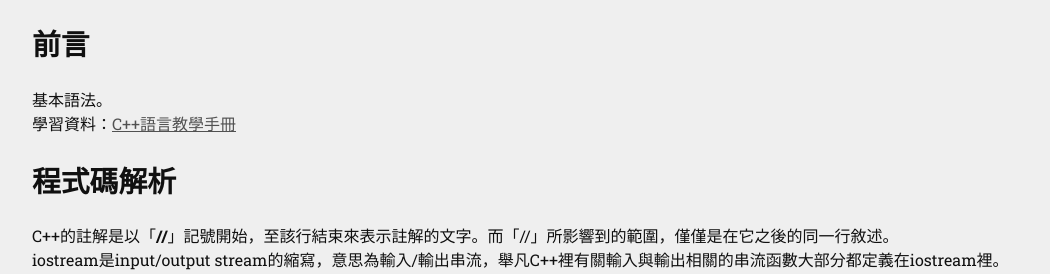
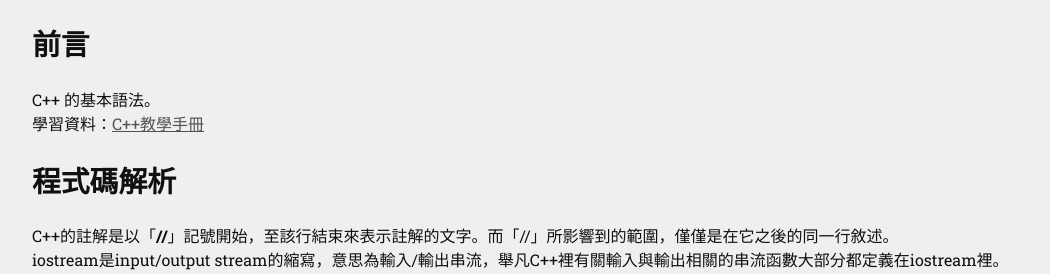
Before and after one commit to ericwang1013/ericwang1013.github.io, a Jekyll site: the page built from _posts/2022-01-08-cpp-basic-syntax.md, in a window 1280 px wide and 900 px high, scrolled down 437 px. Shown: the part 171-445 px from the top of the window, without its empty margins (108-1158 px from the left). Built offline with Jekyll 4.4.1, drawn with Linux system fonts in a browser that asks for light colours.

Commit message:
Update 2022-01-08-cpp-basic-syntax.md

```diff
--- a/_posts/2022-01-08-cpp-basic-syntax.md
+++ b/_posts/2022-01-08-cpp-basic-syntax.md
@@ -10,8 +10,8 @@ author: Eric #Author's nick.
   <img src="/assets/img/posts/cpplogo_thumb.jpg"/>
 
 # 前言 #
-基本語法。
-學習資料：[C++語言教學手冊](https://www.books.com.tw/products/0010478314 "Title")
+C++ 的基本語法。
+學習資料：[C++教學手冊](https://www.books.com.tw/products/0010478314 "Title")
 
 # 程式碼解析 #
 C++的註解是以「**//**」記號開始，至該行結束來表示註解的文字。而「//」所影響到的範圍，僅僅是在它之後的同一行敘述。
```
